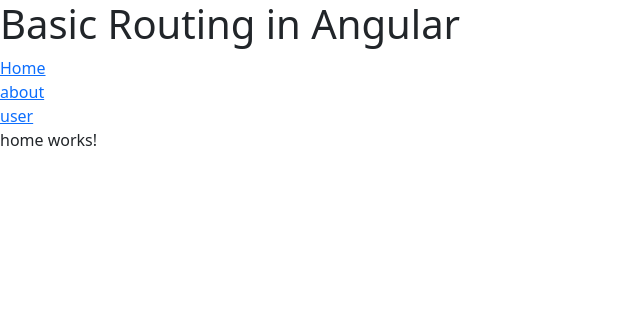
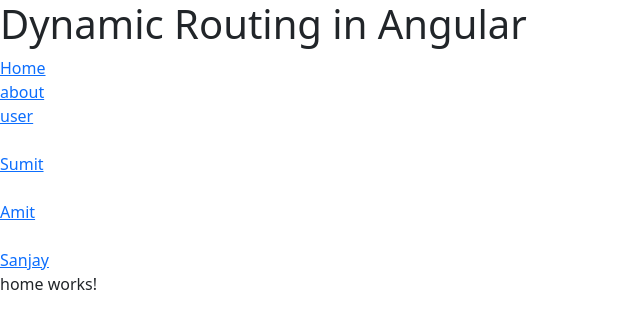
Before and after one commit to j4sumit/angularPractice, an Angular app: page / in a window 1280 px wide. Shown: the top 328 px of the page, without its empty margins (0-640 px from the left). Built offline with nearby package versions, Linux system fonts and the light colour scheme.

Commit message:
Dynamic Routing

```diff
--- a/src/app/app-routing.module.ts
+++ b/src/app/app-routing.module.ts
@@ -14,7 +14,7 @@
     component: HomeComponent
   },
   {
-    path:"user",
+    path:"user/:id",
     component: UserComponent
   }
 ];
--- a/src/app/app.component.html
+++ b/src/app/app.component.html
@@ -1,5 +1,10 @@
-<h1 >Basic Routing in Angular</h1>
+<h1 >Dynamic Routing in Angular</h1>
 <a routerLink="">Home</a><br>
 <a routerLink="about">about</a><br>
 <a routerLink="user">user</a>
+
+<br><br>
+<a routerLink="user/20">Sumit</a><br><br>
+<a routerLink="user/30">Amit</a><br><br>
+<a routerLink="user/40">Sanjay</a>
 <router-outlet></router-outlet>
--- a/src/app/user/user.component.html
+++ b/src/app/user/user.component.html
@@ -1 +1,2 @@
 <h1>user works!</h1>
+  <h2>User Id is : {{useId}}</h2>
--- a/src/app/user/user.component.ts
+++ b/src/app/user/user.component.ts
@@ -1,4 +1,5 @@
 import { Component, OnInit } from '@angular/core';
+import { ActivatedRoute } from '@angular/router';
 
 @Component({
   selector: 'app-user',
@@ -7,9 +8,12 @@
 })
 export class UserComponent implements OnInit {
 
-  constructor() { }
+  useId:any
+  constructor(private route: ActivatedRoute) {}
 
   ngOnInit(): void {
+    console.log(this.route.snapshot.paramMap.get("id"))
+    this.useId=this.route.snapshot.paramMap.get("id")
   }
 
 }
```
